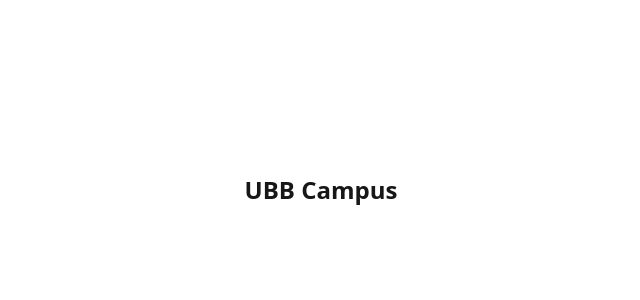
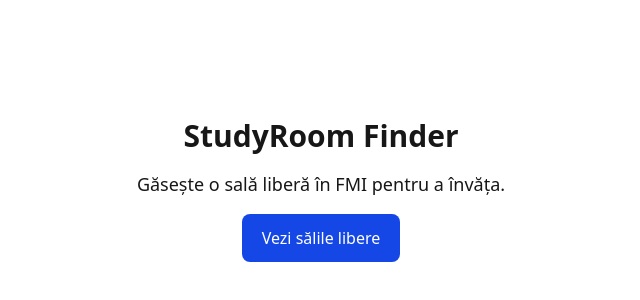
Before and after one commit to BirisBogdan/ProiectColectiv, a Next.js app in the folder apps/web/: page / in a window 1280 px wide. Shown: the part 210-510 px from the top of the page, without its empty margins (319-959 px from the left). Built offline with nearby package versions, Linux system fonts and the light colour scheme.

Commit message:
feat(rooms): add app shell, start page and StatusBadge

```diff
--- /dev/null
+++ b/apps/web/app/(app)/layout.tsx
@@ -0,0 +1,21 @@
+import Link from "next/link";
+
+export default function AppLayout({ children }: LayoutProps<"/">) {
+  return (
+    <>
+      <header className="border-b border-gray-200 dark:border-gray-800">
+        <div className="mx-auto flex max-w-3xl items-center justify-between gap-4 px-4 py-3">
+          <Link href="/" className="text-lg font-semibold">
+            StudyRoom Finder
+          </Link>
+          <nav>
+            <Link href="/rooms" className="font-medium hover:underline">
+              Săli
+            </Link>
+          </nav>
+        </div>
+      </header>
+      <main className="mx-auto w-full max-w-3xl flex-1 px-4 py-6">{children}</main>
+    </>
+  );
+}
--- /dev/null
+++ b/apps/web/app/(app)/rooms/not-found.tsx
@@ -0,0 +1,12 @@
+import Link from "next/link";
+
+export default function RoomNotFound() {
+  return (
+    <div className="flex flex-col items-start gap-3">
+      <h1 className="text-2xl font-semibold">Sala nu există</h1>
+      <Link href="/rooms" className="font-medium underline">
+        Înapoi la săli
+      </Link>
+    </div>
+  );
+}
--- a/apps/web/app/page.tsx
+++ b/apps/web/app/page.tsx
@@ -1,8 +1,16 @@
-// Placeholder until the start page lands (TODO-05).
+import Link from "next/link";
+
 export default function Home() {
   return (
-    <main className="flex flex-1 items-center justify-center p-8">
-      <h1 className="text-2xl font-semibold">UBB Campus</h1>
+    <main className="flex flex-1 flex-col items-center justify-center gap-4 p-8 text-center">
+      <h1 className="text-3xl font-bold">StudyRoom Finder</h1>
+      <p className="text-lg">Găsește o sală liberă în FMI pentru a învăța.</p>
+      <Link
+        href="/rooms?freeOnly=1"
+        className="rounded-lg bg-blue-700 px-5 py-3 font-medium text-white hover:bg-blue-800"
+      >
+        Vezi sălile libere
+      </Link>
     </main>
   );
 }
--- /dev/null
+++ b/apps/web/components/ui/StatusBadge.tsx
@@ -0,0 +1,23 @@
+import type { RoomStatus } from "@/features/rooms/types";
+
+const STYLES: Record<RoomStatus, string> = {
+  free: "bg-green-100 text-green-900 dark:bg-green-950 dark:text-green-200",
+  occupied: "bg-red-100 text-red-900 dark:bg-red-950 dark:text-red-200",
+  unknown: "bg-gray-200 text-gray-800 dark:bg-gray-800 dark:text-gray-200",
+};
+
+function label(status: RoomStatus, until: string | null): string {
+  if (status === "unknown") return "Stare necunoscută";
+  const base = status === "free" ? "Liberă" : "Ocupată";
+  return until ? `${base} până la ${until}` : base;
+}
+
+export function StatusBadge({ status, until }: { status: RoomStatus; until: string | null }) {
+  return (
+    <span
+      className={`inline-flex items-center rounded-full px-3 py-1 text-sm font-medium ${STYLES[status]}`}
+    >
+      {label(status, until)}
+    </span>
+  );
+}
```
Also changed, not shown: 2 other files (tests, documents, lock files or other folders).
